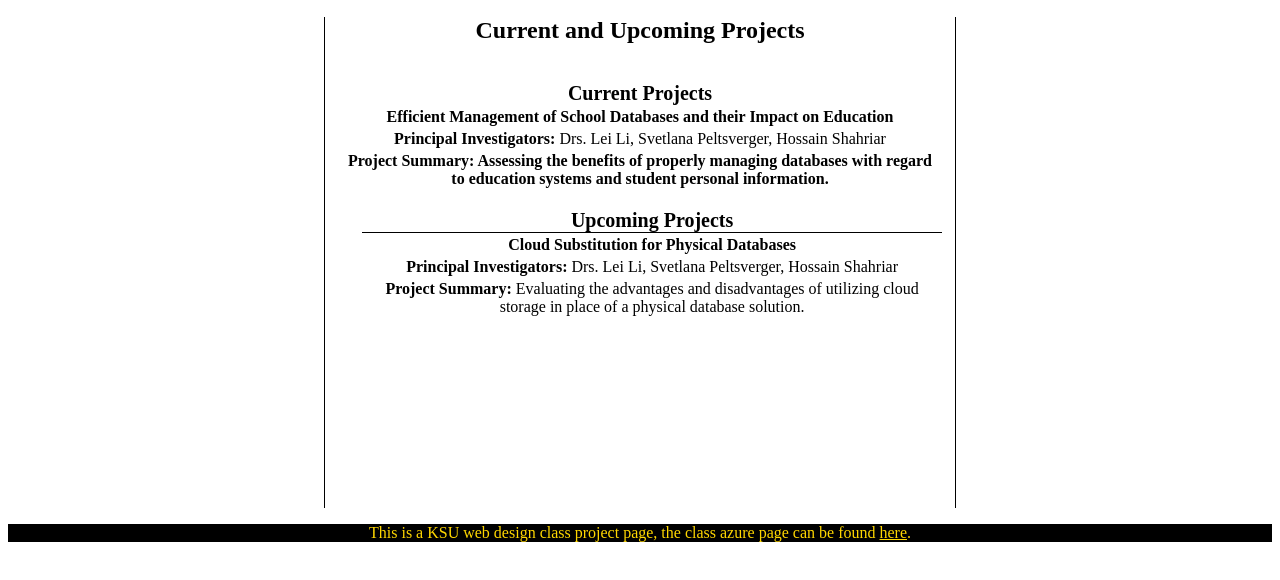
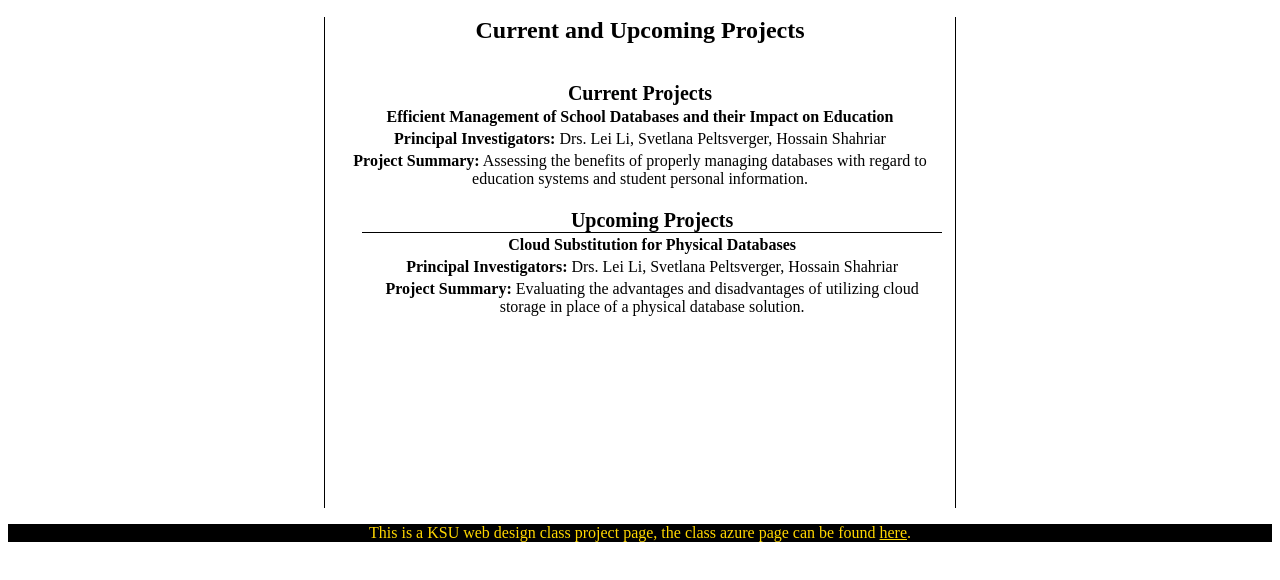
Before and after one commit to HeroMask/intro-webdesign-project, a plain HTML site: page projects.html in a window 1280 px wide. Shown: the part 112-692 px from the top of the page. Drawn offline with Linux system fonts and the light colour scheme.

Commit message:
Made further corrections to the projects page

```diff
--- a/projects.html
+++ b/projects.html
@@ -23,7 +23,7 @@
             <caption style="font-size: 20px"><b>Current Projects</b></caption>
             <tr><th>Efficient Management of School Databases and their Impact on Education</th></tr>
             <tr><td><b>Principal Investigators:</b> Drs. Lei Li, Svetlana Peltsverger, Hossain Shahriar</td></tr>
-            <tr><td><b>Project Summary: Assessing the benefits of properly managing databases with regard to education systems and student personal information.</b></td></tr>
+            <tr><td><b>Project Summary:</b> Assessing the benefits of properly managing databases with regard to education systems and student personal information.</td></tr>
         </table>
         <br>
         <table style="margin-left: 4%; border-top: 1px solid black;">
```
